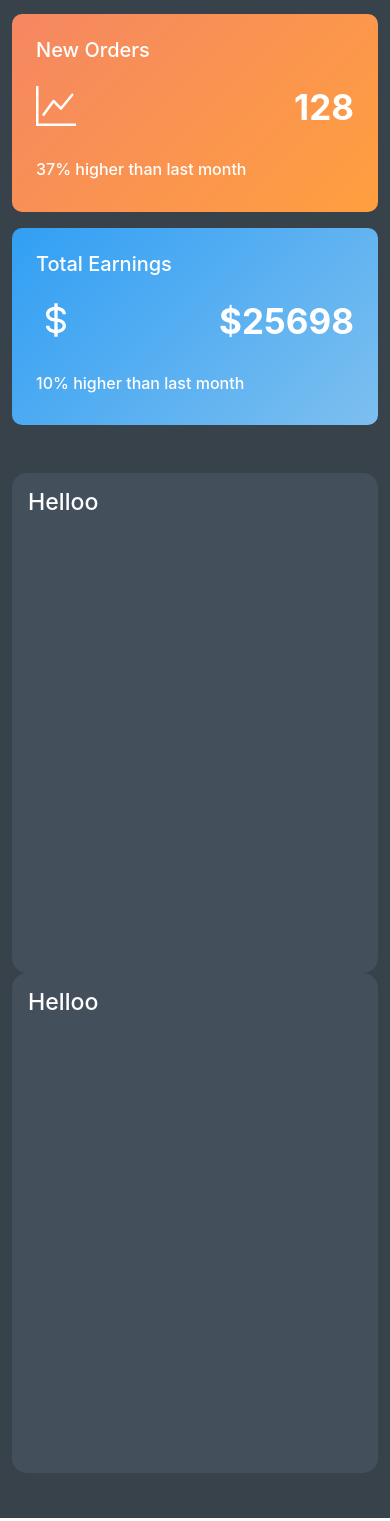
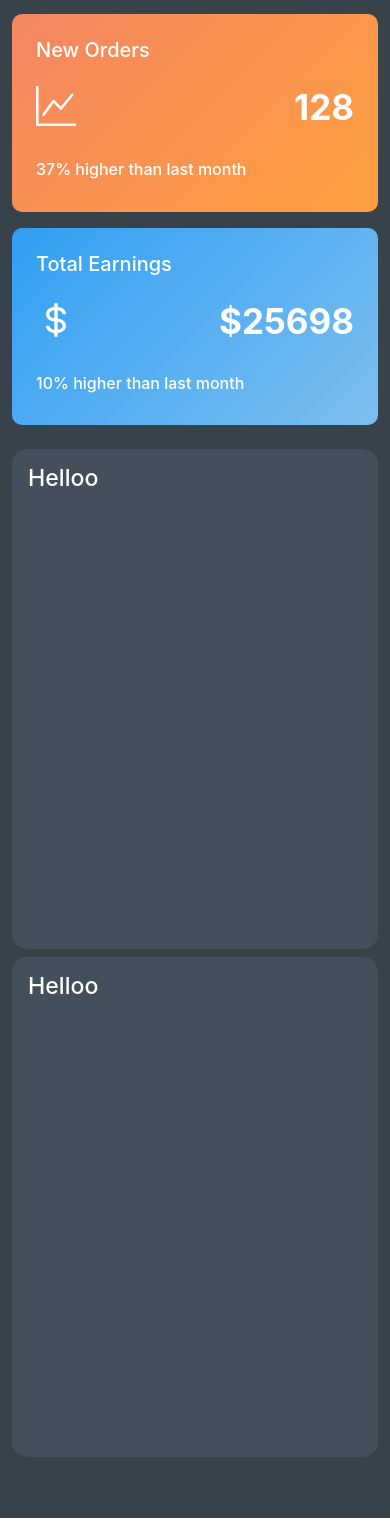
Before and after one commit to HarryNdegwa/adminplus, a React (Create React App) app: page / in a window 390 px wide. Shown: the part 562-2083 px from the top of the page. Built offline with nearby package versions, Linux system fonts and the light colour scheme.

Commit message:
Fixed graphs responsiveness

```diff
--- a/src/components/Main/Graphs.js
+++ b/src/components/Main/Graphs.js
@@ -11,13 +11,13 @@ const GraphsWrapper = styled.div`
 
 function Graphs(props) {
   return (
-    <GraphsWrapper className="row my-5">
-      <div className="col-md-6">
+    <GraphsWrapper className="row my-3 gy-2">
+      <div className="col-lg-6">
         <div className="graph p-3">
           <h3>Helloo</h3>
         </div>
       </div>
-      <div className="col-md-6">
+      <div className="col-lg-6">
         <div className="graph p-3">
           <h3>Helloo</h3>
         </div>
```
